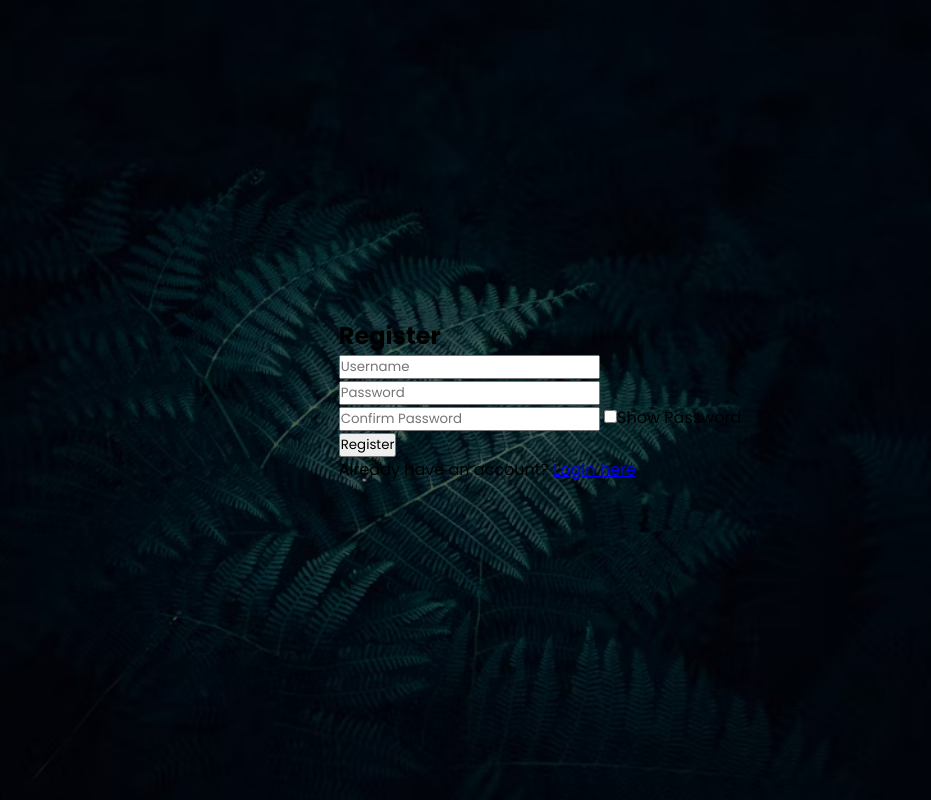
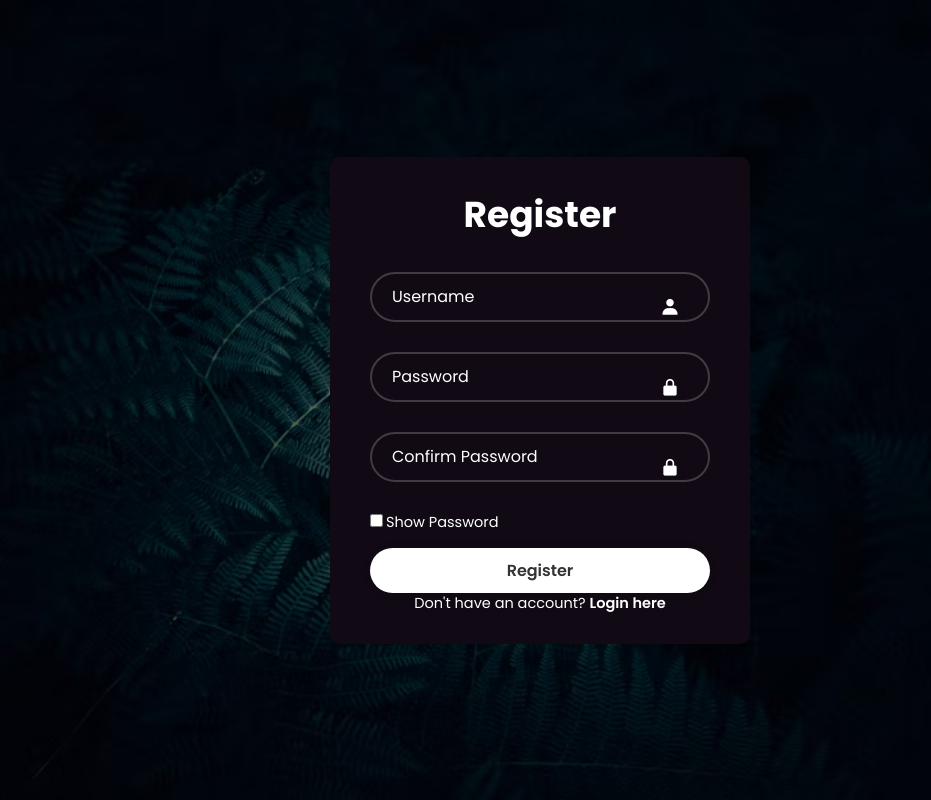
Before and after one commit to CosmicPegasis/cop290-sb2, a Flask app: page /register in a window 1280 px wide. Shown: the whole page, without its empty margins (100-1031 px from the left). Run offline with Flask 3, Linux system fonts and the light colour scheme.

Commit message:
change register page layout

```diff
--- a/static/style.css
+++ b/static/style.css
@@ -68,20 +68,24 @@ body{
     justify-content: space-between;
     font-size: 14.5px;
     margin: 15px 0 15px;
+
 }
 
 .remember-forgot label input{
     accent-color: #fff;
     margin-right: 3px;
+    cursor: pointer;
 }
 
 .remember-forgot a{
     color: #fff;
     text-decoration: none;
+
 }
 
 .remember-forgot a:hover{
     text-decoration: underline;
+
 }
 
 .wrapper .btn{
--- a/templates/register.html
+++ b/templates/register.html
@@ -1,7 +1,17 @@
 <!DOCTYPE html>
 <html>
 <head>
+    <meta charset="utf-8" />
+    <meta http-equiv ="X-UA-Compatible" content ="IE=edge">
+    <meta name ="viewport" content ="width=device-width, initial-scale =1.0">
     <title>StockSync.com | Register</title>
+    <link rel ="stylesheet" href ="style.css">
+    <link
+      rel="shortcut icon"
+      type="image/x-icon"
+      href="https://cdn-icons-png.flaticon.com/512/25/25231.png"
+    />
+    <link href='https://unpkg.com/boxicons@2.1.4/css/boxicons.min.css' rel='stylesheet'>
     <meta charset="utf-8"/>
     <link rel = "shortcut icon" type = "image/x-icon" href = "https://cdn-icons-png.flaticon.com/512/25/25231.png">
 
@@ -16,20 +26,39 @@
     </style>
 </head>
 <body>
-    <div class="container">
-    <div class="form-container">
-        <h2>Register</h2>
+    <div class="wrapper">
+
+
         <form action="/register" method="post">
-            <div class="form-group">
-                <input type="text" name="username" placeholder="Username" required>
+            <h1>Register</h1>
+            <div class="input-box">
+                <input
+              type="text"
+              name="username"
+              placeholder="Username"
+              required
+            />
+            <i class = "bx bxs-user"></i>
             </div>
-            <div class="form-group">
-                <input type="password" id = "password" name="password" placeholder="Password" required>
+            <div class="input-box">
+                <input
+              type="password"
+              name="password"
+              id = "password"
+              placeholder="Password"
+              required
+            />
+            <i class ='bx bxs-lock-alt'></i>
+            </div>
+            <div class="input-box">
+                <input type="password" id = "confirm_password" name="confirm_password" placeholder="Confirm Password" required>
+                <i class ='bx bxs-lock-alt'></i>
 
             </div>
-            <div class="form-group">
-                <input type="password" id = "confirm_password" name="confirm_password" placeholder="Confirm Password" required>
-                <input type = "checkbox" onclick ="Funct()"/>Show Password
+            <div class = "remember-forgot">
+
+                <label><input type = "checkbox" onclick ="Funct()"/>Show Password
+                </label>
             </div>
             {% with messages = get_flashed_messages() %}
             {% if messages %}
@@ -40,12 +69,12 @@
                 </ul>
             {% endif %}
             {% endwith %}
-            <div class="form-group">
-                <button type="submit">Register</button>
-            </div>
+            <button type="submit" class = "btn">Register</button>
+            <div class = "register-link">
+                <p>Don't have an account? <a href="/">Login here</a></p>
+              </div>
+        </form>
 
-        </form>
-        <p>Already have an account? <a href="/">Login here</a></p>
         <script>
             function Funct(){
                 var x = document.getElementById("password");
@@ -62,7 +91,7 @@
                 }
               }
             </script>
-    </div>
+
 </div>
 </body>
 </html>
```
Also changed, not shown: templates/login.html (+32 -18 lines).
